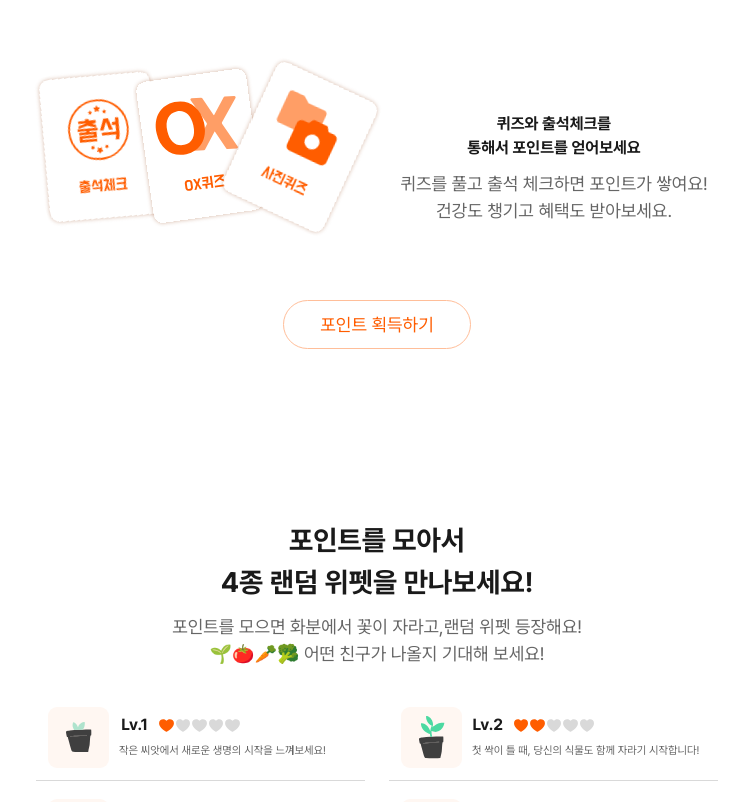
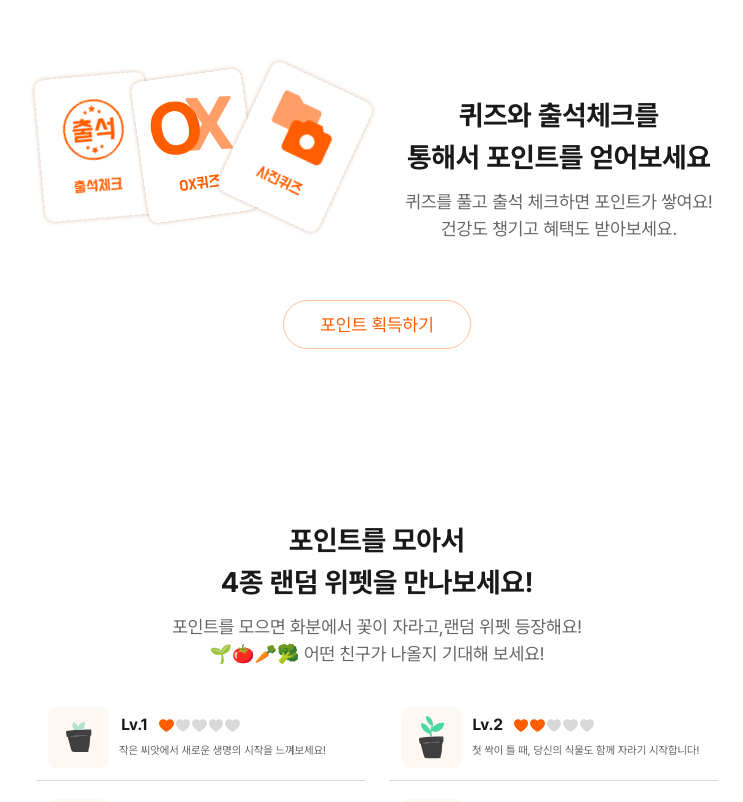
Before and after one commit to hyun2e/weat-landing, a React (Vite) app: page / in a window 1280 px wide. Shown: the part 4286-5088 px from the top of the page, without its empty margins (263-1006 px from the left). Built offline with nearby package versions, Linux system fonts and the light colour scheme.

Commit message:
cheol font edit

```diff
--- a/src/sections/Header.jsx
+++ b/src/sections/Header.jsx
@@ -14,7 +14,7 @@ const HeaderContainer = styled.header`
   position: sticky;
   top: 0px;
   @media (max-width: ${({ theme }) => theme.breakpoints.mobile}) {
-    width: auto;
+    width: 100%;
     height: 70px;
     padding: 19px 20px;
   }
--- a/src/sections/Quiz.jsx
+++ b/src/sections/Quiz.jsx
@@ -18,7 +18,7 @@ const Wrapper = styled.div`
 const QuizWrapper = styled.div`
   width: 100%;
   height: 275px;
-  gap: 30px;
+  gap: 40px;
   padding: 30px 16px 20px 16px;
   margin: auto;
   display: flex;
@@ -45,7 +45,7 @@ const QuizCardWrapper = styled.div`
 
 const Texth2 = styled.a`
   color: ${({ theme }) => theme.colors.grey900};
-  font-size: ${({ theme }) => theme.fontSizes.fs16};
+  font-size: ${({ theme }) => theme.fontSizes.fs28};
   font-weight: 700;
   line-height: 1.5; /* 1.5배 간격 */
   text-align: center;
```
